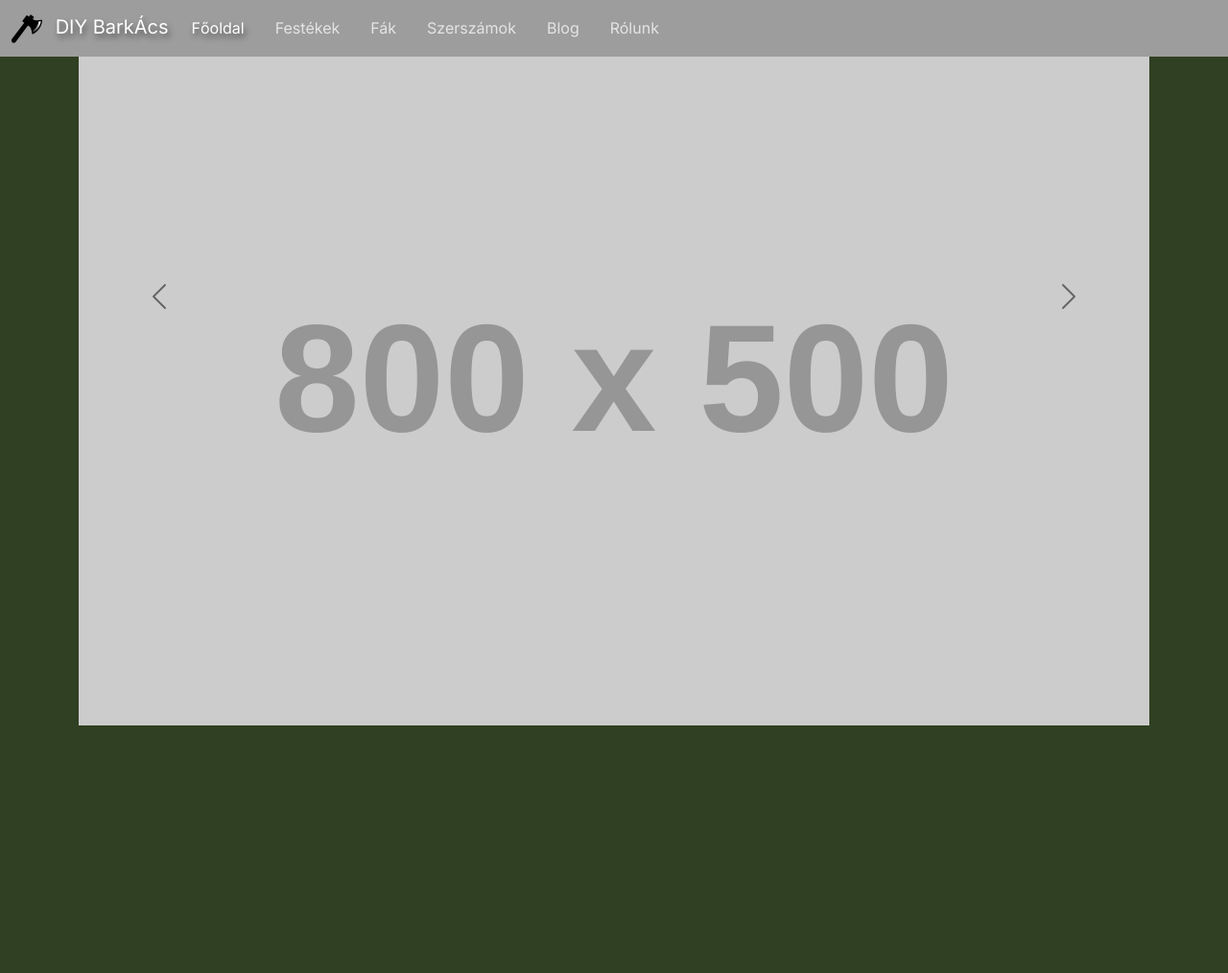
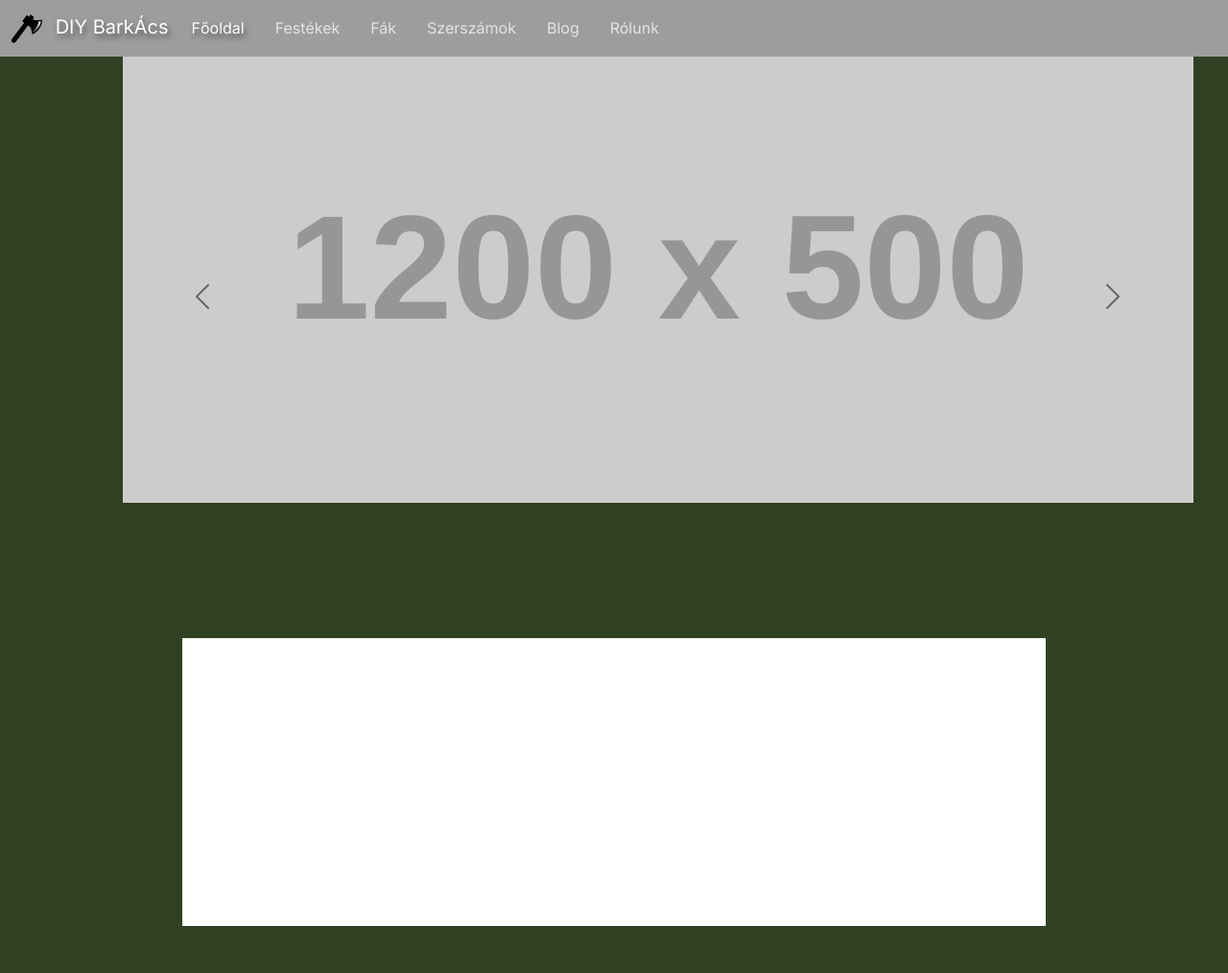
Before and after one commit to AranyosiDanielKeri/barkacs, a plain HTML site: page index.html in a window 1280 px wide. Shown: the whole page at 96% size. Before the commit the page ends 800 px from the top, so only its background shows below. Drawn offline with nearby package versions, Linux system fonts and the light colour scheme; placeholder pictures from the web are drawn by us; a web font is replaced by a local one.

Commit message:
index prog

```diff
--- a/css/style.css
+++ b/css/style.css
@@ -47,7 +47,9 @@ a:not(.active):not(.navbar-brand){
     display: flex;
     height: 500px;
     max-height: 500px;
-
+    max-width: 1200px;
+    margin-left: 4%;
+    overflow: hidden;
 }
 
 .carousel-d {
@@ -112,3 +114,6 @@ a:not(.active):not(.navbar-brand){
         margin-top: 5%;
     }
   }
+.banner{
+    height: 300px;;
+}
--- a/index.html
+++ b/index.html
@@ -48,14 +48,14 @@
     <div class="container-md justify-content-center flex-grow-1">
         <div class="row d-flex h-100">
 
-            <div class="carousel-container">
-                <div id="carouselExample" class="carousel slide h-100 w-100 justify-content-center">
+            <div class="carousel-container justify-content-center">
+                <div id="carouselExample" class="carousel slide">
                     <div class="carousel-inner">
                         <div class="carousel-item active">
-                            <img src="https://placehold.co/800x500" class="d-block  w-100" alt="...">
+                            <img src="https://placehold.co/1200x500" class="d-block  w-100" alt="...">
                         </div>
                         <div class="carousel-item">
-                            <img src="./img/carousel1.png" class="d-block  w-100" alt="...">
+                            <img src="https://placehold.co/1200x500" class="d-block  w-100" alt="...">
                         </div>
                     </div>
                     <button class="carousel-control-prev" type="button" data-bs-target="#carouselExample" data-bs-slide="prev">
@@ -67,12 +67,16 @@
                 </div>
             </div>
 
-
+            <!--
             <div class="details">
                 <div class="brand">dghffgh fgghj</div>
                 <div class="open">fghffjfjfghh  hgh</div>
             </div>
-
+            -->
+            <div class="gjs-row" id="iq59">
+                <div class="gjs-cell" id="iqyf">
+                </div>
+            </div>
 
         </div>
     </div>
```
